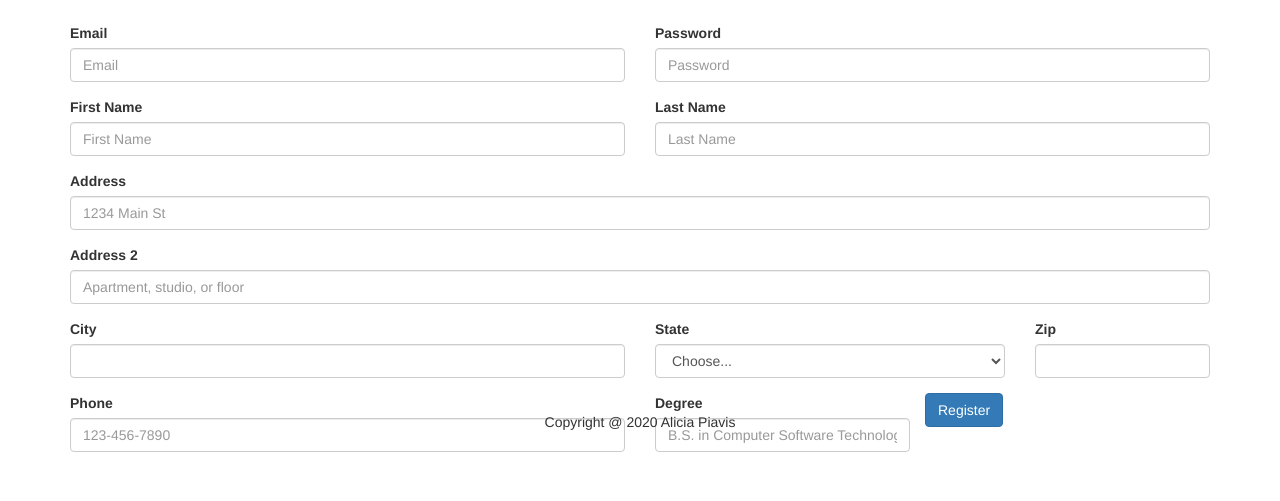
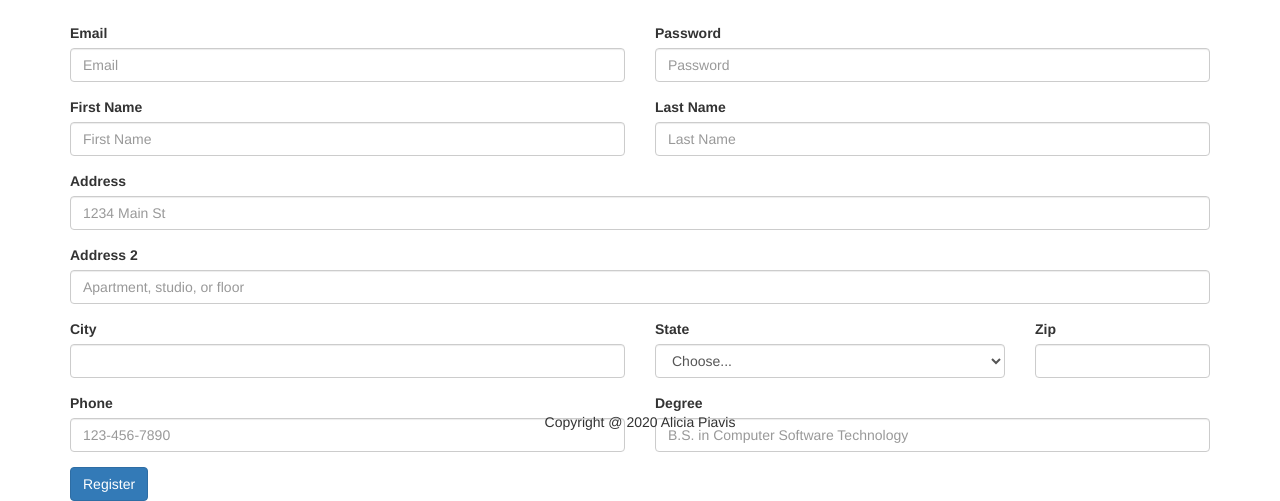
Before and after one commit to apiavis/cst499_course_enrollment_system, a PHP site: page /registration.php in a window 1280 px wide. Shown: the part 368-869 px from the top of the page. Before the commit the page ends 835 px from the top, so only its background shows below. Run offline with PHP 8.4, Linux system fonts and the light colour scheme; data that the repository does not hold is empty; a stand-in replaces the project's code that opens the database connection; some libraries are stand-ins or nearby versions.

Commit message:
fix spacing of register button and degree field on Registration page

```diff
--- a/registration.php
+++ b/registration.php
@@ -78,7 +78,7 @@
                     <label for="inputPhone">Phone</label>
                     <input type="tel" class="form-control" id="inputPhone" placeholder="123-456-7890" name="phone" required>
                 </div>
-                <div class="form-group col-md-3">
+                <div class="form-group col-md-6" id="no-padding-right">
                     <label for="inputDegree">Degree</label>
                     <input type="text" class="form-control" id="inputDegree" placeholder="B.S. in Computer Software Technology" name="degree" required>
                 </div>
```
